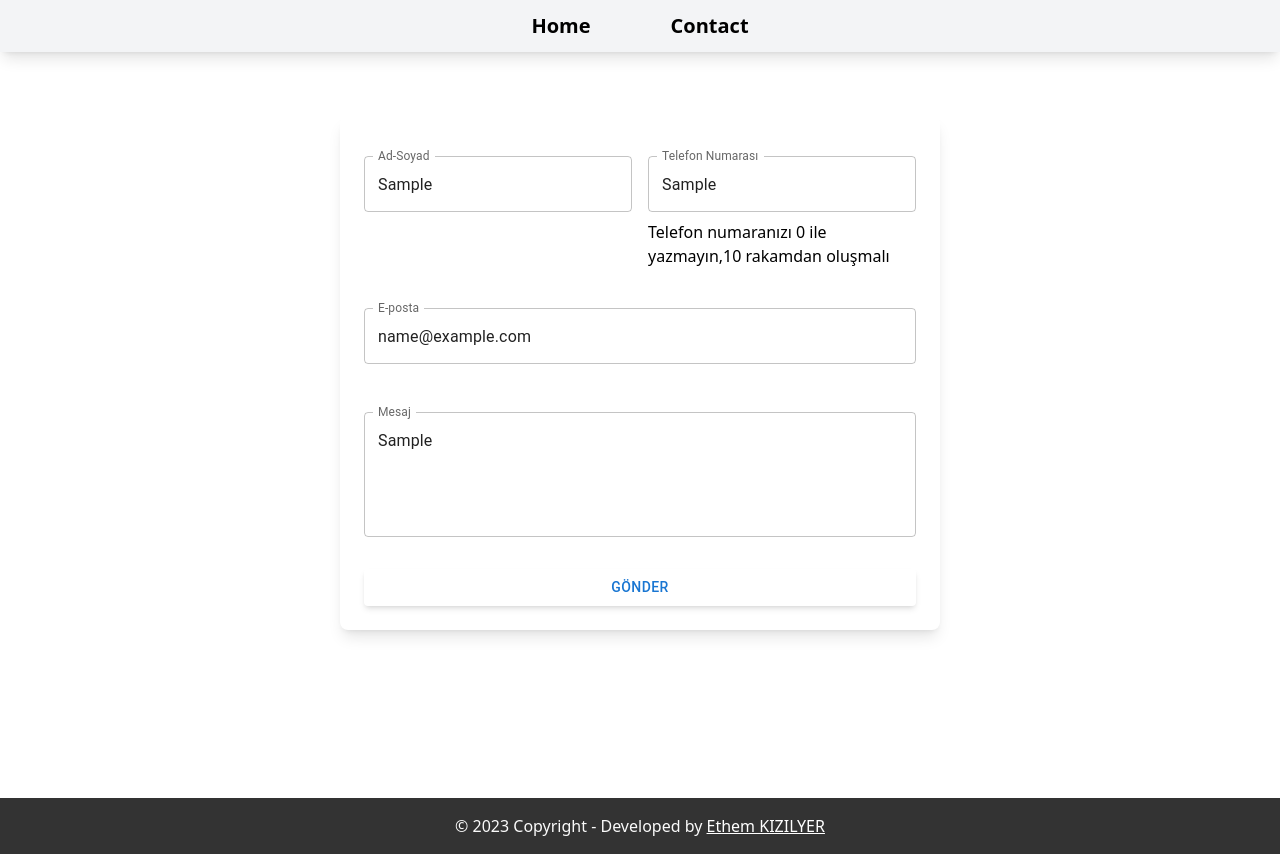
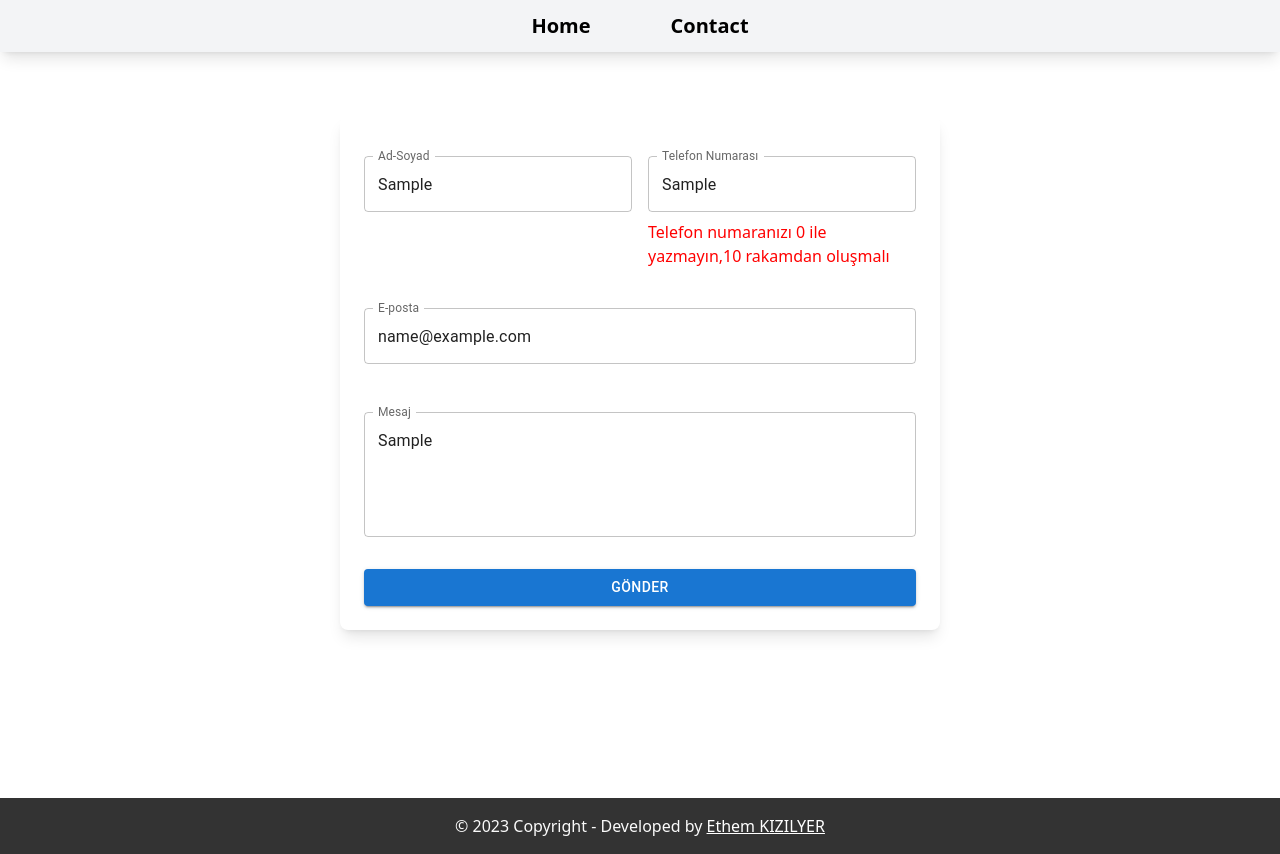
Before and after one commit to Ethemkizilyer/hlsoftware, a React (Create React App) app: page /home/contact in a window 1280 px wide. Both pictures are taken after typing "Sample", "Sample", "name@example.com", "Sample" into the empty fields and a click on the button "GÖNDER". Built offline with nearby package versions, Linux system fonts and the light colour scheme.

Commit message:
feat: style updated

```diff
--- a/src/page/Contact.jsx
+++ b/src/page/Contact.jsx
@@ -18,8 +18,9 @@ const FormSchema = Yup.object().shape({
     .max(256, "Mesaj 256 karakterden kısa olmalıdır")
     .required("Mesaj gereklidir"),
 });
+
 export const Contact = () => {
-const dispatch = useDispatch();
+  const dispatch = useDispatch();
   return (
     <Formik
       initialValues={{
@@ -31,7 +32,7 @@ const dispatch = useDispatch();
       validationSchema={FormSchema}
       onSubmit={(values, actions) => {
         dispatch(postApp(values));
-        actions.resetForm()
+        actions.resetForm();
         actions.setSubmitting(false);
       }}
     >
@@ -63,7 +64,11 @@ const dispatch = useDispatch();
           m-0
           focus:text-gray-700 focus:bg-white focus:border-blue-600 focus:outline-none"
                 />
-                <ErrorMessage name="Name" component="div" />
+                <ErrorMessage
+                  name="Name"
+                  component="div"
+                  style={{ color: "red" }}
+                />
               </div>
               <div className="form-group mb-6">
                 <Field
@@ -90,7 +95,11 @@ const dispatch = useDispatch();
           m-0
           focus:text-gray-700 focus:bg-white focus:border-blue-600 focus:outline-none"
                 />
-                <ErrorMessage name="PhoneNumber" component="div" />
+                <ErrorMessage
+                  name="PhoneNumber"
+                  component="div"
+                  style={{ color: "red" }}
+                />
               </div>
             </div>
             <div className="form-group mb-6">
@@ -117,7 +126,11 @@ const dispatch = useDispatch();
         m-0
         focus:text-gray-700 focus:bg-white focus:border-blue-600 focus:outline-none"
               />
-              <ErrorMessage name="Email" component="div" />
+              <ErrorMessage
+                name="Email"
+                component="div"
+                style={{ color: "red" }}
+              />
             </div>
             <div className="form-group mb-6">
               <Field
@@ -147,7 +160,11 @@ const dispatch = useDispatch();
         focus:text-gray-700 focus:bg-white focus:border-blue-600 focus:outline-none
       "
               />
-              <ErrorMessage name="Message" component="div" />
+              <ErrorMessage
+                name="Message"
+                component="div"
+                style={{ color: "red" }}
+              />
             </div>
             <Button
               type="submit"
@@ -156,7 +173,7 @@ const dispatch = useDispatch();
       w-full
       px-6
       py-2.5
-      bg-blue-600
+      bg-red-100
       text-white
       font-medium
       text-xs
@@ -164,12 +181,13 @@ const dispatch = useDispatch();
       uppercase
       rounded
       shadow-md
-      hover:bg-blue-700 hover:shadow-lg
+      hover:bg-blue-500 hover:shadow-lg
       focus:bg-blue-700 focus:shadow-lg focus:outline-none focus:ring-0
       active:bg-blue-800 active:shadow-lg
       transition
       duration-150
-      ease-in-out"
+      ease-in-out "
+              variant="contained"
             >
               GÖNDER
             </Button>
@@ -178,4 +196,4 @@ const dispatch = useDispatch();
       )}
     </Formik>
   );
-}
+};
```
